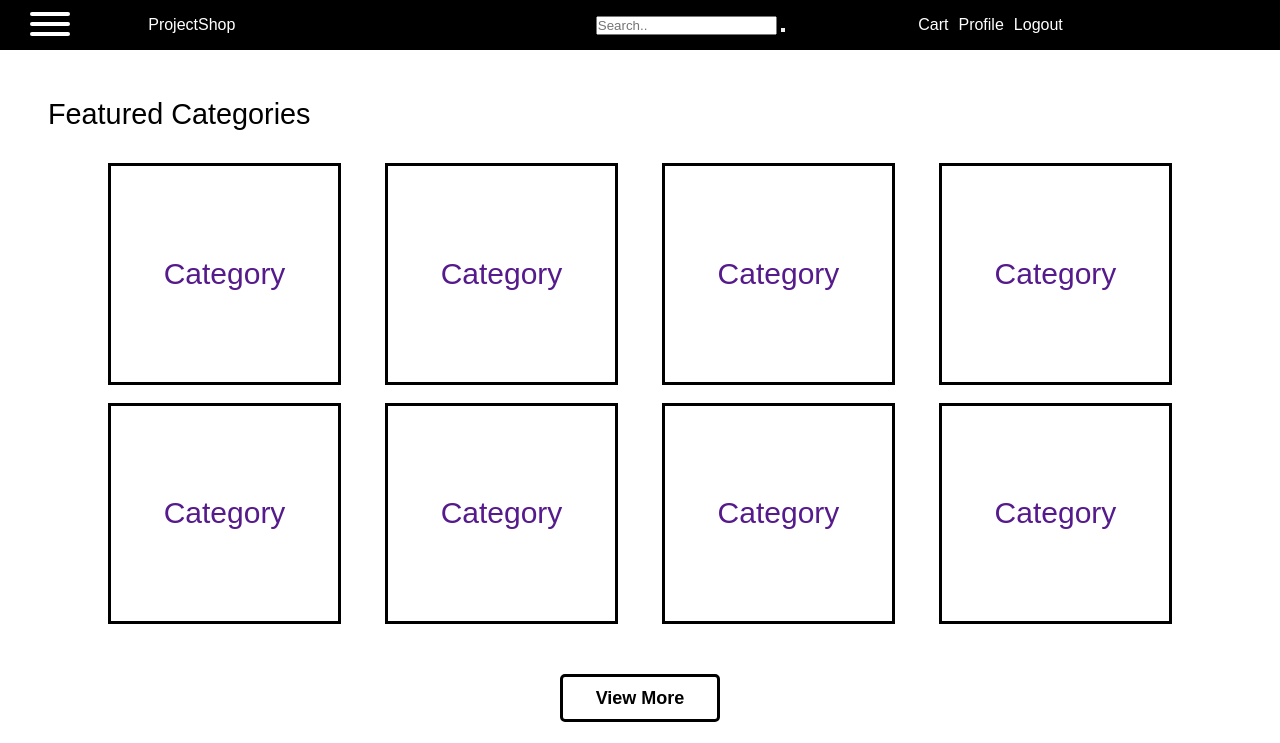
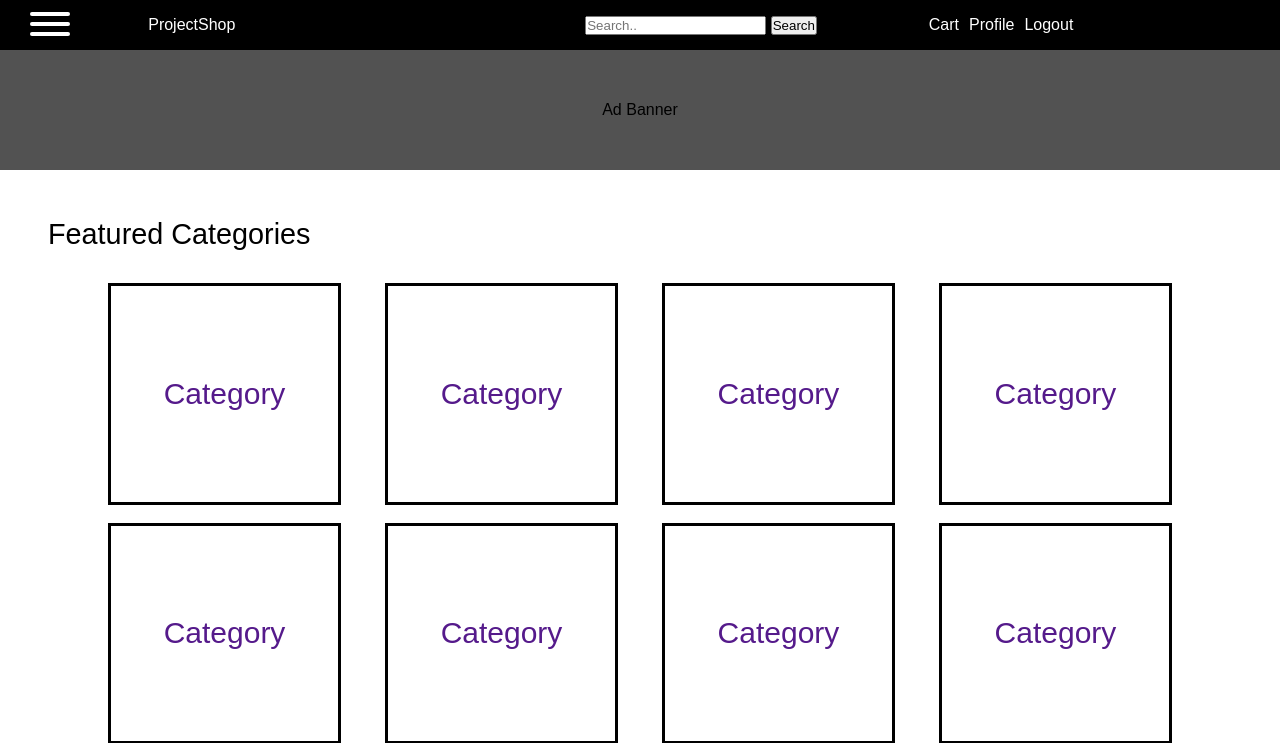
Before and after one commit to kolyasalubov/ProjectShop, a Django app: template ProjectShop/UserApp/templates/UserApp/home.html in a window 1280 px wide. Shown: the top 743 px of the page. Run offline with Django 3.2, Linux system fonts and the light colour scheme; the template is opened without the code that fills it, so the values that code supplies are empty.

Commit message:
small fixes

```diff
--- a/ProjectShop/ProjectShop/settings.py
+++ b/ProjectShop/ProjectShop/settings.py
@@ -142,7 +142,7 @@ USE_TZ = True
 # https://docs.djangoproject.com/en/3.2/howto/static-files/
 
 STATIC_URL = '/static/'
-STATICFILES_DIR = [
+STATICFILES_DIRS = [
     str(BASE_DIR) + '/static'
 ]
 # media files will be stored in 'media' folder
--- a/ProjectShop/UserApp/templates/UserApp/_base.html
+++ b/ProjectShop/UserApp/templates/UserApp/_base.html
@@ -57,7 +57,7 @@
             <div class="search-container">
                 <form action="">
                     <input type="text" placeholder="Search.." name="search">
-                    <button type="submit"><i class="fa fa-search"></i></button>
+                    <button type="submit" class="button-search">Search</button>
                 </form>
             </div>
             <div class="nav-icons">
--- a/ProjectShop/UserApp/templates/UserApp/home.html
+++ b/ProjectShop/UserApp/templates/UserApp/home.html
@@ -2,9 +2,9 @@
   {% block title %} Homepage {% endblock title %}
   {% block content %}
   {% load static %}
-{#    <div class="banner">#}
-{#        Баннер з поточними пропозиціями#}
-{#    </div>#}
+    <div class="banner">
+        Ad Banner
+    </div>
 
     <div>
         <section>
--- a/ProjectShop/static/css/styles.css
+++ b/ProjectShop/static/css/styles.css
@@ -43,6 +43,7 @@ body {
 .site-logo {
     color: white;
 }
+
 /*
     INCLUDES:
         Hamburger button
@@ -122,7 +123,7 @@ body {
     top: 0;
     height: 100%;
     width: 300px;
-    margin: 50px 0 0 15px;
+    margin: 50px 0 0 0;
     background-color: white;
     color: rgb(148, 130, 130);
     border-right: 3px solid black;
@@ -241,10 +242,6 @@ body {
     align-items: center;
 }
 
-.crossed {
-    background: linear-gradient(to top left, rgba(0, 0, 0, 0) 0%, rgba(0, 0, 0, 0) calc(50% - 0.65px), rgba(0, 0, 0, 1) 50%, rgba(0, 0, 0, 0) calc(50% + 0.65px), rgba(0, 0, 0, 0) 100%), linear-gradient(to top right, rgba(0, 0, 0, 0) 0%, rgba(0, 0, 0, 0) calc(50% - 0.65px), rgba(0, 0, 0, 1) 50%, rgba(0, 0, 0, 0) calc(50% + 0.65px), rgba(0, 0, 0, 0) 100%);
-}
-
 .button-container {
     display: flex;
     align-self: center;
@@ -261,11 +258,11 @@ body {
 }
 
 
-/*.banner {*/
-/*    height: 120px;*/
-/*    width: 100%;*/
-/*    background-color: rgb(82, 82, 82);*/
-/*    text-align: center;*/
-/*    vertical-align: middle;*/
-/*    line-height: 120px;*/
-/*}*/
+.banner {
+    height: 120px;
+    width: 100%;
+    background-color: rgb(82, 82, 82);
+    text-align: center;
+    vertical-align: middle;
+    line-height: 120px;
+}
--- a/ProjectShop/static/js/main.js
+++ b/ProjectShop/static/js/main.js
@@ -4,12 +4,10 @@ const body = document.querySelector('body');
 let menuOpen = false;
 menuBtn.addEventListener('click', () => {
     if (!menuOpen) {
-        menuBtn.classList.add('active');
         navBar.classList.remove('disappeared');
         body.classList.add('fixed_position');
         menuOpen = true;
     } else {
-        menuBtn.classList.remove('active');
         navBar.classList.add('disappeared');
         body.classList.remove('fixed_position');
         menuOpen = false;
```
